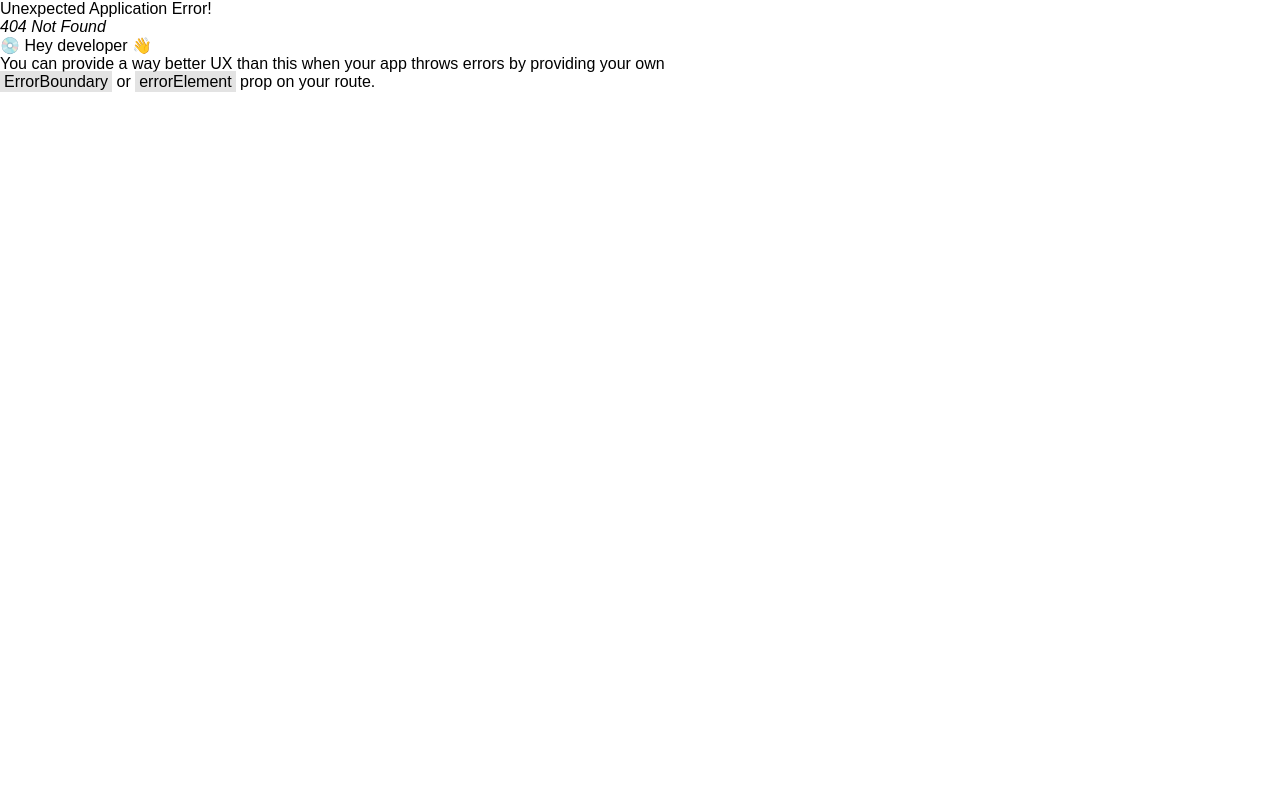
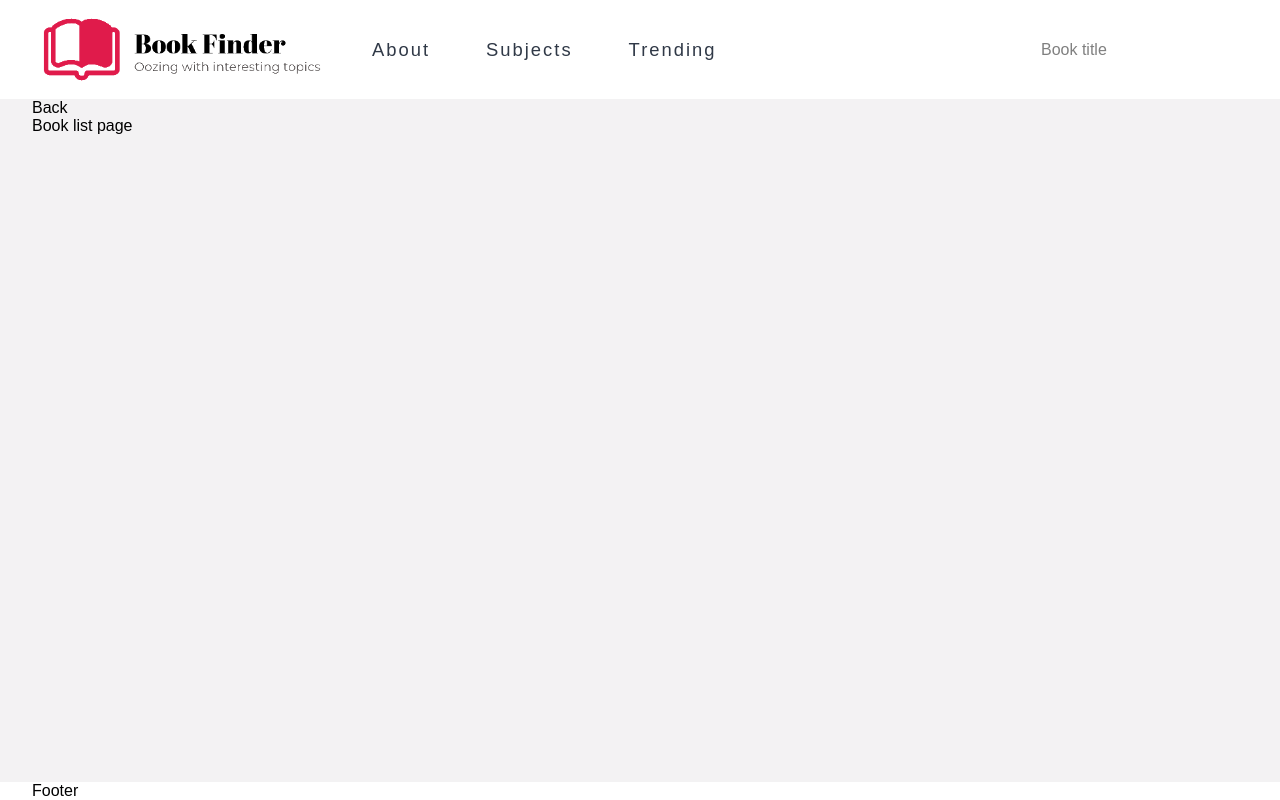
Before and after one commit to DrZero1234/book-finder, a React (Vite) app: page /books in a window 1280 px wide. Before the commit this address had no page. Built offline with nearby package versions, Linux system fonts and the light colour scheme.

Commit message:
BookLayout added

```diff
--- /dev/null
+++ b/src/components/BookLayout/BookLayout.jsx
@@ -0,0 +1,12 @@
+import { Outlet, Link } from "react-router-dom";
+
+export const BookLayout = () => {
+  return (
+    <div className="container">
+      <Link to=".." relative="path">
+        Back
+      </Link>
+      <Outlet />
+    </div>
+  );
+};
--- /dev/null
+++ b/src/components/BookLayout/BookLayout.scss
@@ -0,0 +1 @@
+@use "../../base"
--- /dev/null
+++ b/src/pages/BookListPage/BookListPage.jsx
@@ -0,0 +1,3 @@
+export const BookListPage = () => {
+  return <h1>Book list page</h1>;
+};
--- /dev/null
+++ b/src/pages/BookListPage/BookListPage.scss
@@ -0,0 +1 @@
+@use "../../base"
--- /dev/null
+++ b/src/pages/BookPage/BookPage.jsx
@@ -0,0 +1,3 @@
+export const BookPage = () => {
+  return <h1>BookPage</h1>;
+};
--- /dev/null
+++ b/src/pages/BookPage/BookPage.scss
@@ -0,0 +1 @@
+@use "../../base"
--- a/src/router.jsx
+++ b/src/router.jsx
@@ -3,10 +3,14 @@ import {
   createRoutesFromElements,
   Route,
 } from "react-router-dom";
+import { Layout } from "./components/Layout/Layout";
+
 import { Home } from "./pages/Home/Home";
 import { About } from "./pages/About/About";
 
-import { Layout } from "./components/Layout/Layout";
+import { BookLayout } from "./components/BookLayout/BookLayout";
+import { BookListPage } from "./pages/BookListPage/BookListPage";
+import { BookPage } from "./pages/BookPage/BookPage";
 
 // PROJECT LINK https://github.com/florinpop17/app-ideas/blob/master/Projects/2-Intermediate/Book-Finder-App.md
 
@@ -14,11 +18,17 @@ import { Layout } from "./components/Layout/Layout";
 
 // Cover url example: https://covers.openlibrary.org/b/olid/OL7466533M-M.jpg (key_type/key_value-image_size.jpg)
 
+// Loader & action tutorial : https://www.telerik.com/blogs/demystifying-loaders-actions-react-router-6-part-1
+
 export const router = createBrowserRouter(
   createRoutesFromElements(
     <Route path="/" element={<Layout />}>
       <Route index element={<Home />} />
       <Route path="about" element={<About />} />
+      <Route path="books" element={<BookLayout />}>
+        <Route index element={<BookListPage />} />
+        <Route path=":bookName" element={<BookPage />} />
+      </Route>
     </Route>
   )
 );
```
